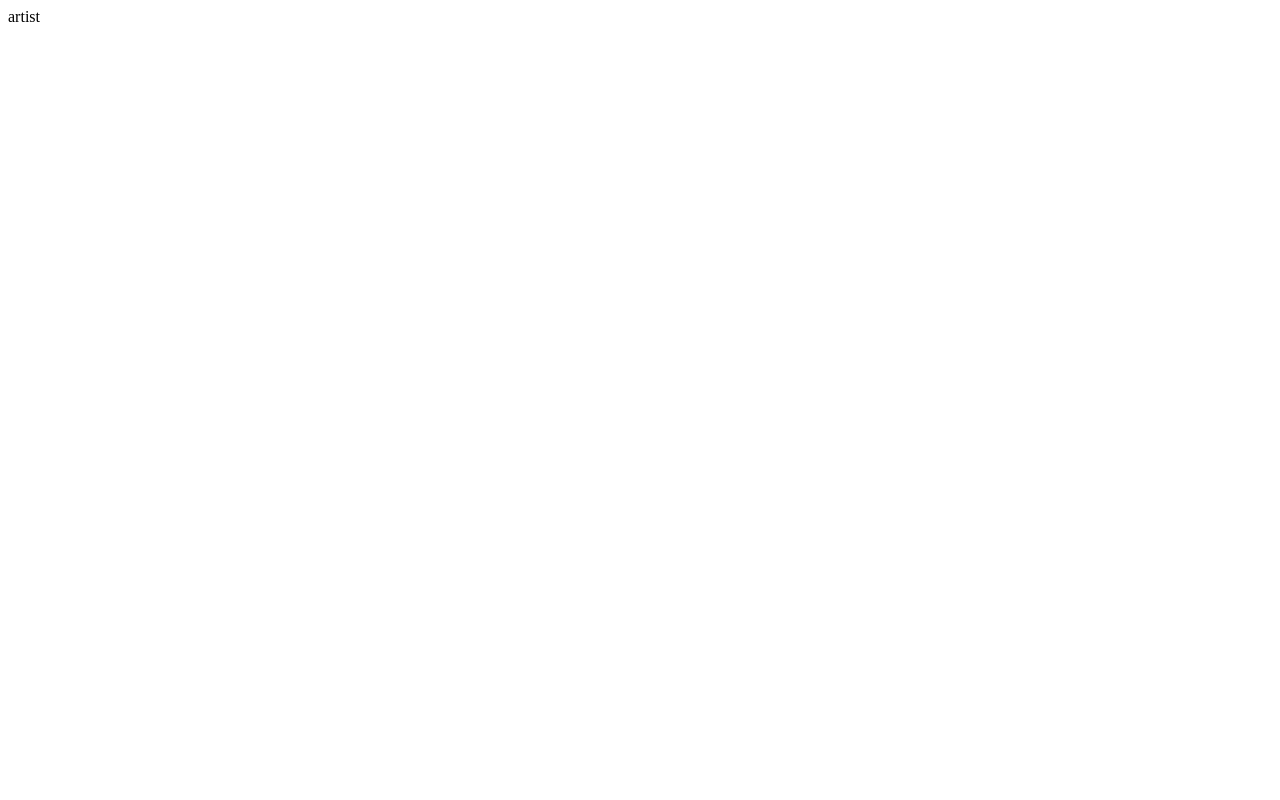
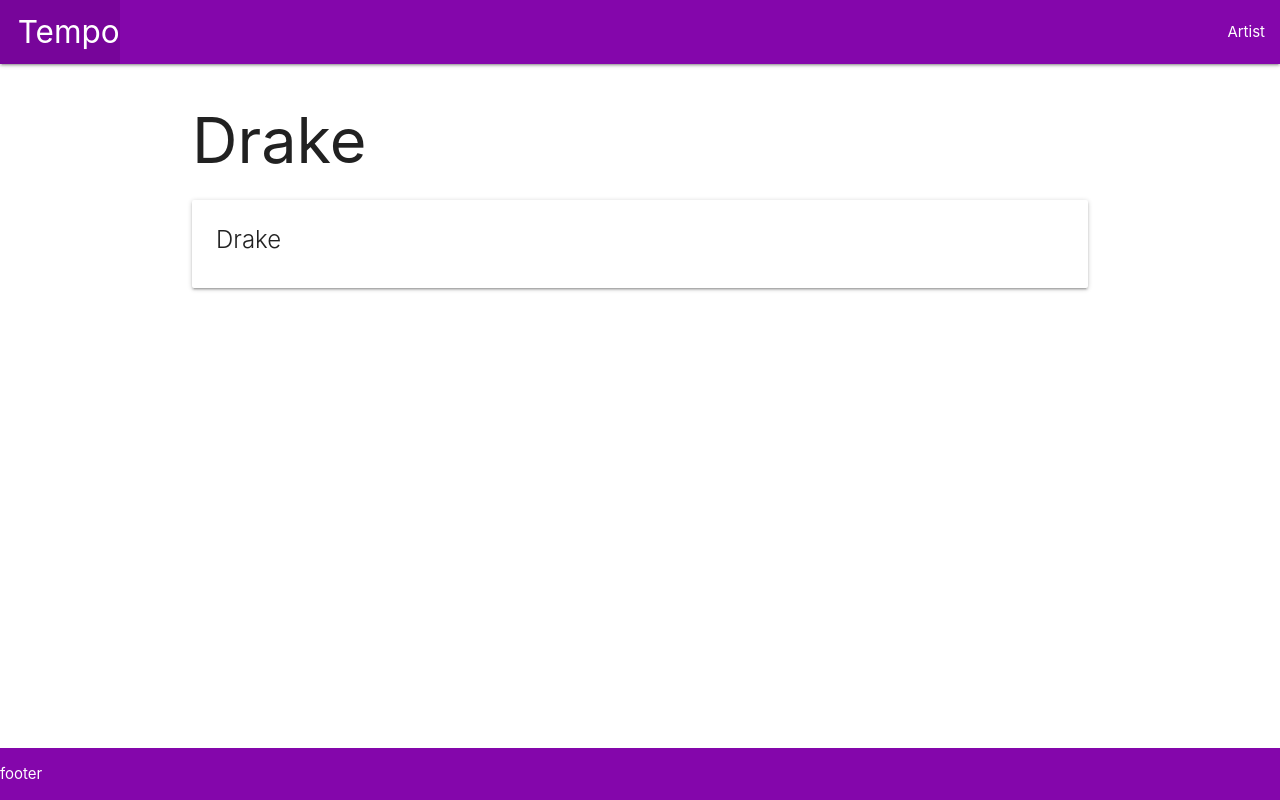
Before and after one commit to Cassandra-Samonte/Tempo, a Django app: page /artist/ in a window 1280 px wide. Before the commit the page is almost empty. Run offline with Django 4.2, Linux system fonts and the light colour scheme.

Commit message:
Starter artist detail page and base html

```diff
--- /dev/null
+++ b/tempo_project/tempo_app/static/css/main.css
@@ -0,0 +1,18 @@
+body {
+    display: flex;
+    min-height: 100vh;
+    flex-direction: column;
+}
+
+.nav-wrapper,footer.page-footer{
+    background-color: rgb(132, 6, 171);
+}
+
+
+main {
+flex: 1 0 auto;
+}
+
+footer.page-footer {
+padding-top: 0;
+}
--- a/tempo_project/tempo_app/templates/tempo_app/artist.html
+++ b/tempo_project/tempo_app/templates/tempo_app/artist.html
@@ -1,12 +1,14 @@
-<!DOCTYPE html>
-<html lang="en">
-<head>
-    <meta charset="UTF-8">
-    <meta name="viewport" content="width=device-width, initial-scale=1.0">
-    <title>Document</title>
-</head>
-<body>
-    <p1>artist</p1>
-    <!-- testing -->
-</body>
-</html>
+{% extends 'tempo_app/base.html' %}
+
+{% block content %}
+
+<h1>{{artist.name}}</h1>
+
+<div class="card">
+    <div class="card-content">
+        <span class="card-title">{{artist.name }}</span>
+    </div>
+</div>
+
+
+{% endblock %}
--- /dev/null
+++ b/tempo_project/tempo_app/templates/tempo_app/base.html
@@ -0,0 +1,35 @@
+{% load static %}
+<!DOCTYPE html>
+<html lang="en">
+<head>
+    <meta charset="UTF-8">
+    <meta name="viewport" content="width=device-width, initial-scale=1.0">
+    <title>Document</title>
+    <link rel="stylesheet" href="https://cdnjs.cloudflare.com/ajax/libs/materialize/1.0.0/css/materialize.min.css">
+    <link rel="stylesheet" href="{% static 'css/main.css' %}">
+</head>
+<body>
+    <header class="navbar-fixed">
+        <nav>
+            <div class="nav-wrapper">
+            <ul>
+                <li><a href="/landing/" class="left brand-logo">&nbsp;&nbsp;Tempo</a></li>
+            </ul>
+            <ul class="right">
+                <li><a href="/artist/">Artist</a></li>
+            </ul>
+            </div>
+        </nav>
+    </header>
+
+    <main class="container">
+        {% block content %}
+        {% endblock %}
+    </main>
+
+    <footer class="page-footer">
+        <p>footer</p>
+    </footer>
+
+</body>
+</html>
--- a/tempo_project/tempo_app/views.py
+++ b/tempo_project/tempo_app/views.py
@@ -1,11 +1,13 @@
 from django.shortcuts import render
-
+from .seed_artist import Artists
 
 def landing(request):
     return render(request, 'tempo_app/landing.html')
 
 def artist(request):
-    return render(request, 'tempo_app/artist.html')
+    return render(request, 'tempo_app/artist.html',{
+        'artist':Artists[0],
+    })
 
 def artist_api(request):
     return render(request, 'tempo_app/artist_api.html')
```
